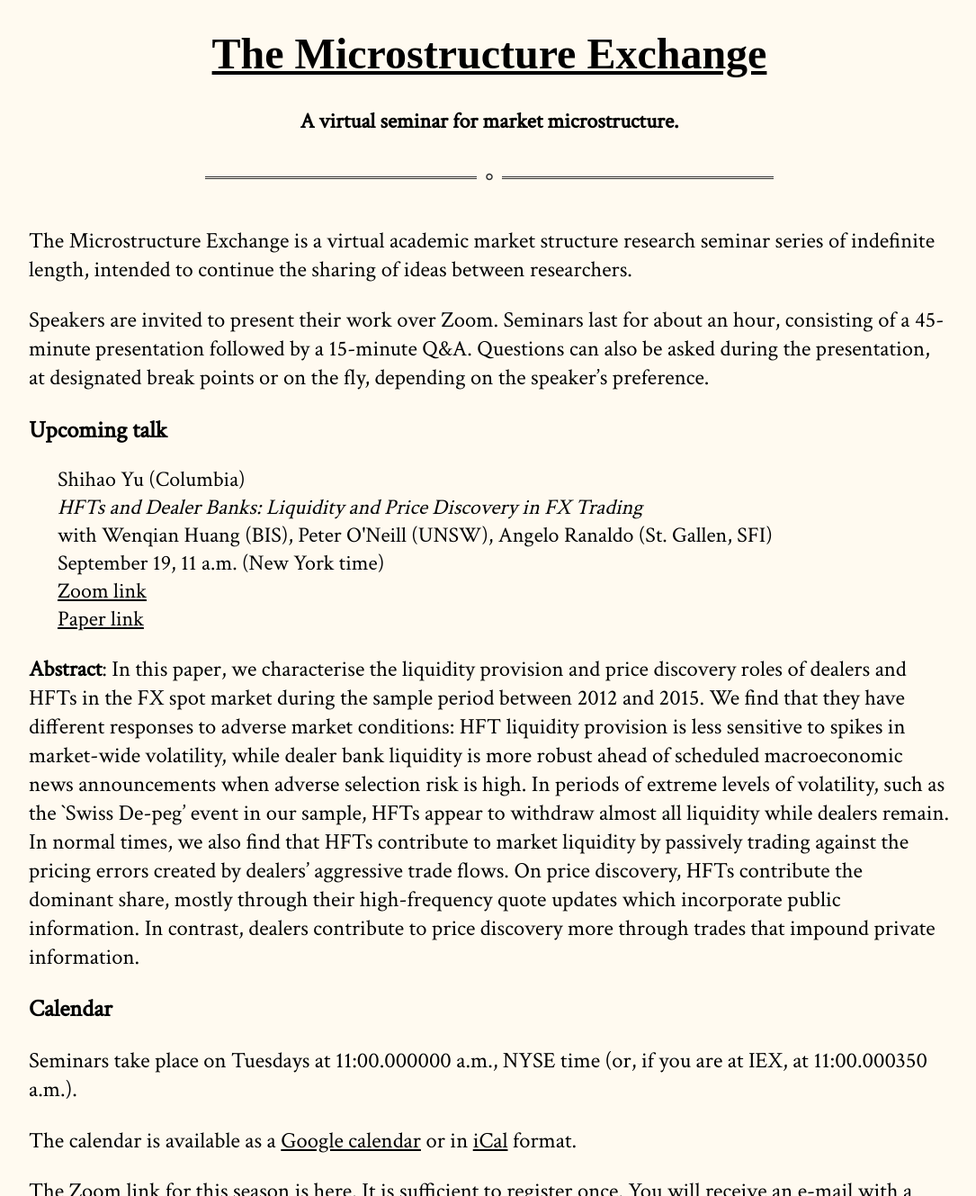
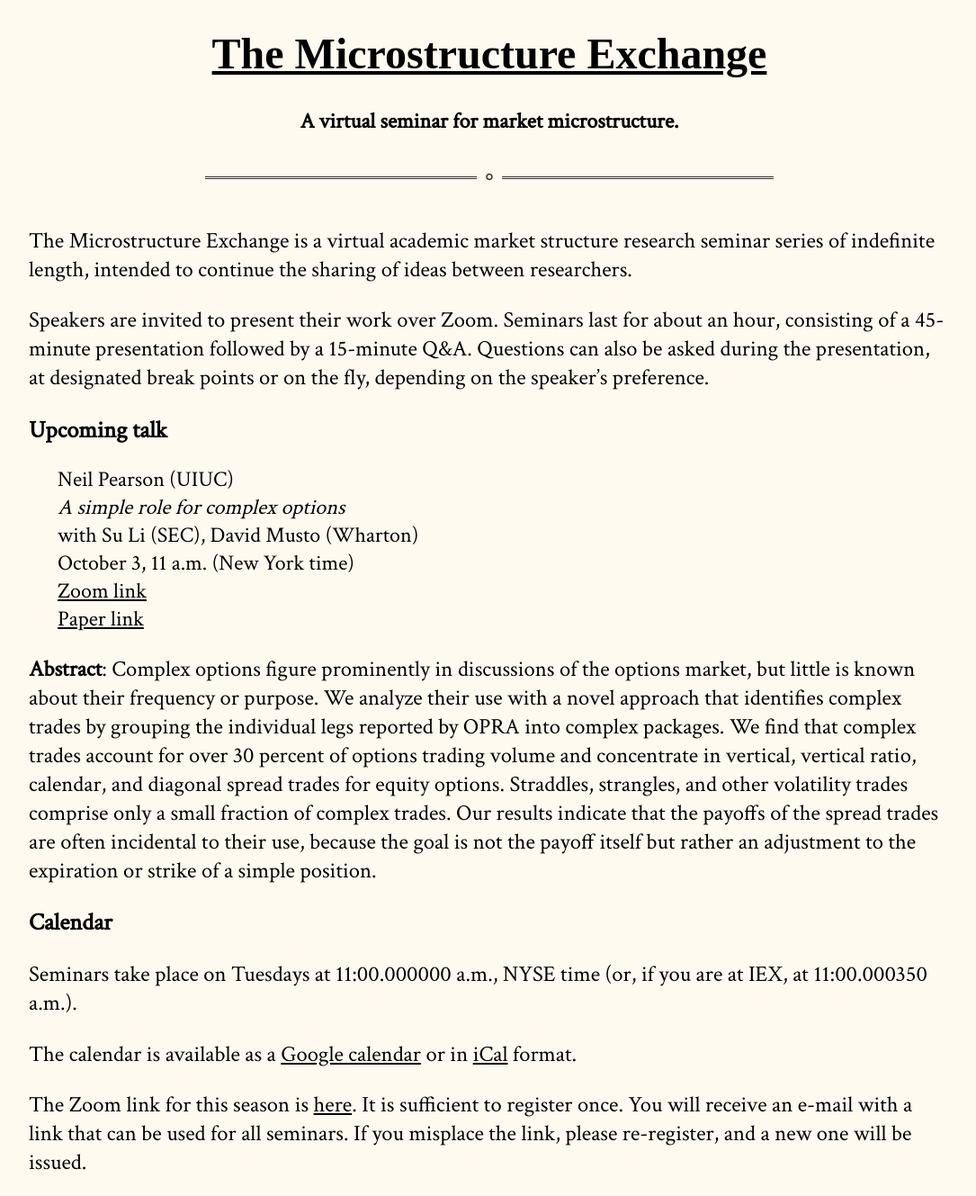
Before and after one commit to cpfiffer/microstructure.exchange, a Jekyll site: the page built from index.md, in a window 1280 px wide and 1400 px high, cut to the strip 0-1329 px from the top of the window. Shown: the whole strip at 90% size, without its empty margins (96-1181 px from the left). Built offline with Jekyll 4.4.1, drawn with Linux system fonts in a browser that asks for light colours; some web fonts are replaced.

Commit message:
Update _config.yml

```diff
--- a/_config.yml
+++ b/_config.yml
@@ -11,19 +11,13 @@ github:
   owner_name: Cameron Pfiffer
 
 speaker-info:
-  speaker-name: "Shihao Yu (Columbia)"
-  speaker-paper: "HFTs and Dealer Banks: Liquidity and Price Discovery in FX Trading"
-  coauthors: "Wenqian Huang (BIS), Peter O'Neill (UNSW), Angelo Ranaldo (St. Gallen, SFI)"
-  speaker-date: "September 19, 11 a.m. (New York time)"
-  paper-link: "https://papers.ssrn.com/sol3/papers.cfm?abstract_id=4349184"
+  speaker-name: "Neil Pearson (UIUC)"
+  speaker-paper: "A simple role for complex options"
+  coauthors: "Su Li (SEC), David Musto (Wharton)"
+  speaker-date: "October 3, 11 a.m. (New York time)"
+  paper-link: "https://papers.ssrn.com/sol3/papers.cfm?abstract_id=4389657"
  # paper-link: "/papers/Infosales_and_armsraces_29.pdf" # If you have a file instead
   webinar-link: "https://us06web.zoom.us/meeting/register/tZUrceutrz4oHdU30MkUWo0CqMyyBUGu0Xx7"
   # discussant: "Michael Noe (Eurex), Amit Goyal (SFI/Lausanne), and Eric Uhlmann (INSEAD)"
   # slides-link: /slides/RobinhoodSlides_TME.pdf
-  abstract: "In this paper, we characterise the liquidity provision and price discovery roles of dealers and HFTs in the FX spot market during the sample period between 2012 and 2015. We find that they have different responses to adverse market conditions: HFT liquidity provision is less sensitive to spikes in market-wide volatility, while dealer bank liquidity is more robust ahead of scheduled macroeconomic news announcements when adverse selection risk is high. In periods of extreme levels of volatility, such as the `Swiss De-peg' event in our sample, HFTs appear to withdraw almost all liquidity while dealers remain. In normal times, we also find that HFTs contribute to market liquidity by passively trading against the pricing errors created by dealers' aggressive trade flows. On price discovery, HFTs contribute the dominant share, mostly through their high-frequency quote updates which incorporate public information. In contrast, dealers contribute to price discovery more through trades that impound private information."
-# March 14: Chester Spatt (Carnegie Mellon)
-# March 28: Basil Williams (NYU)
-# April 11: Maureen O'Hara (Cornell)
-# April 25: Marius Zoican (Rotman)
-# May 9: Maren Vairo (Northwestern)
-# May 23: Karamfil Todorov (BIS)
+  abstract: "Complex options figure prominently in discussions of the options market, but little is known about their frequency or purpose. We analyze their use with a novel approach that identifies complex trades by grouping the individual legs reported by OPRA into complex packages. We find that complex trades account for over 30 percent of options trading volume and concentrate in vertical, vertical ratio, calendar, and diagonal spread trades for equity options. Straddles, strangles, and other volatility trades comprise only a small fraction of complex trades. Our results indicate that the payoffs of the spread trades are often incidental to their use, because the goal is not the payoff itself but rather an adjustment to the expiration or strike of a simple position."
```
